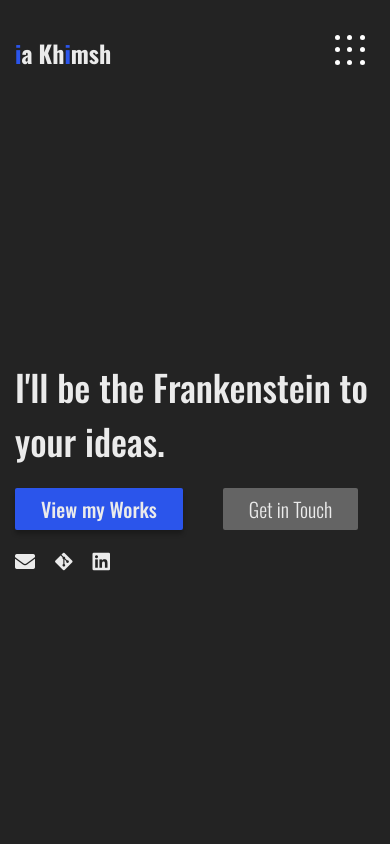
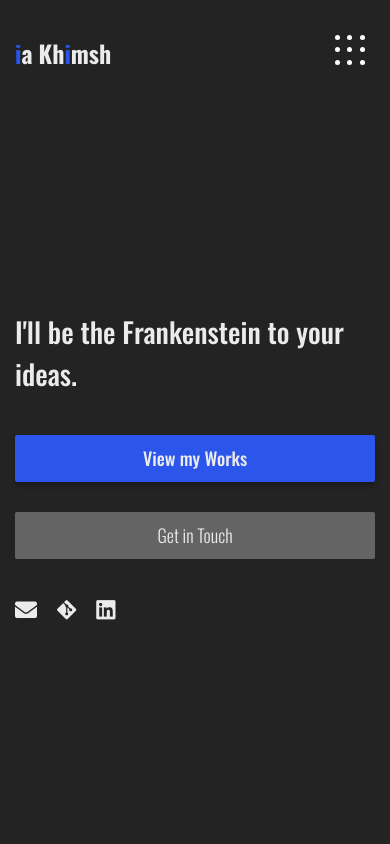
Before and after one commit to khimsh/khimsh.github.io, a website: page index.html in a window 390 px wide. Shown: the top 844 px of the page. Drawn offline with nearby package versions, Linux system fonts and the light colour scheme.

Commit message:
hero section height responsiveness on small devices.

```diff
--- a/assets/scss/_hero.scss
+++ b/assets/scss/_hero.scss
@@ -2,6 +2,10 @@
     padding: 0 0 40px 0;
     height: calc(100vh - 80px);
     min-height: 600px;
+    @media only screen and (max-width: 1000px) {
+        min-height: 400px;
+    }
+
 
     &__container {
         height: 100%;
@@ -24,11 +28,24 @@
         @media only screen and (max-width: 1500px) {
             font-size: 36px;
         }
+        @media only screen and (max-width: 680px) {
+            font-size: 28px;
+        }
+        @media only screen and (max-width: 420px) {
+            margin-bottom: 40px;
+        }
     }
 
     &__ctas {
         margin-bottom: 20px;
         display: flex;
+        @media only screen and (max-width: 580px) {
+            justify-content: space-between;
+        }
+        @media only screen and (max-width: 420px) {
+            margin-bottom: 40px;
+            flex-direction: column;
+        }
 
         a {
             display: block;
@@ -61,6 +78,17 @@
                 padding: 6px 26px;
                 font-size: 20px;
             }
+            @media only screen and (max-width: 680px) {
+                font-size: 18px;
+            }
+            @media only screen and (max-width: 580px) {
+                margin: 0;
+            }
+            @media only screen and (max-width: 420px) {
+                margin-bottom: 30px;
+                padding: 10px;
+                text-align: center;
+            }
         }
 
         .secondary-cta {
@@ -88,6 +116,13 @@
                 padding: 6px 26px;
                 font-size: 20px;
             }
+            @media only screen and (max-width: 680px) {
+                font-size: 18px;
+            }
+            @media only screen and (max-width: 420px) {
+                padding: 10px;
+                text-align: center;
+            }
         }
     }
 
@@ -96,7 +131,6 @@
             @media only screen and (max-width: 1300px) {
                 width: 80%;
             }
-
             @media only screen and (max-width: 1000px) {
                 display: none;
             }
@@ -131,6 +165,9 @@
                 @media only screen and (max-width: 1500px) {
                     font-size: 20px;
                 }
+                @media only screen and (max-width: 520px) {
+                    font-size: 22px;
+                }
             }
         }
     }
```
Also changed, not shown: assets/css/main.min.css, 1 other file.
